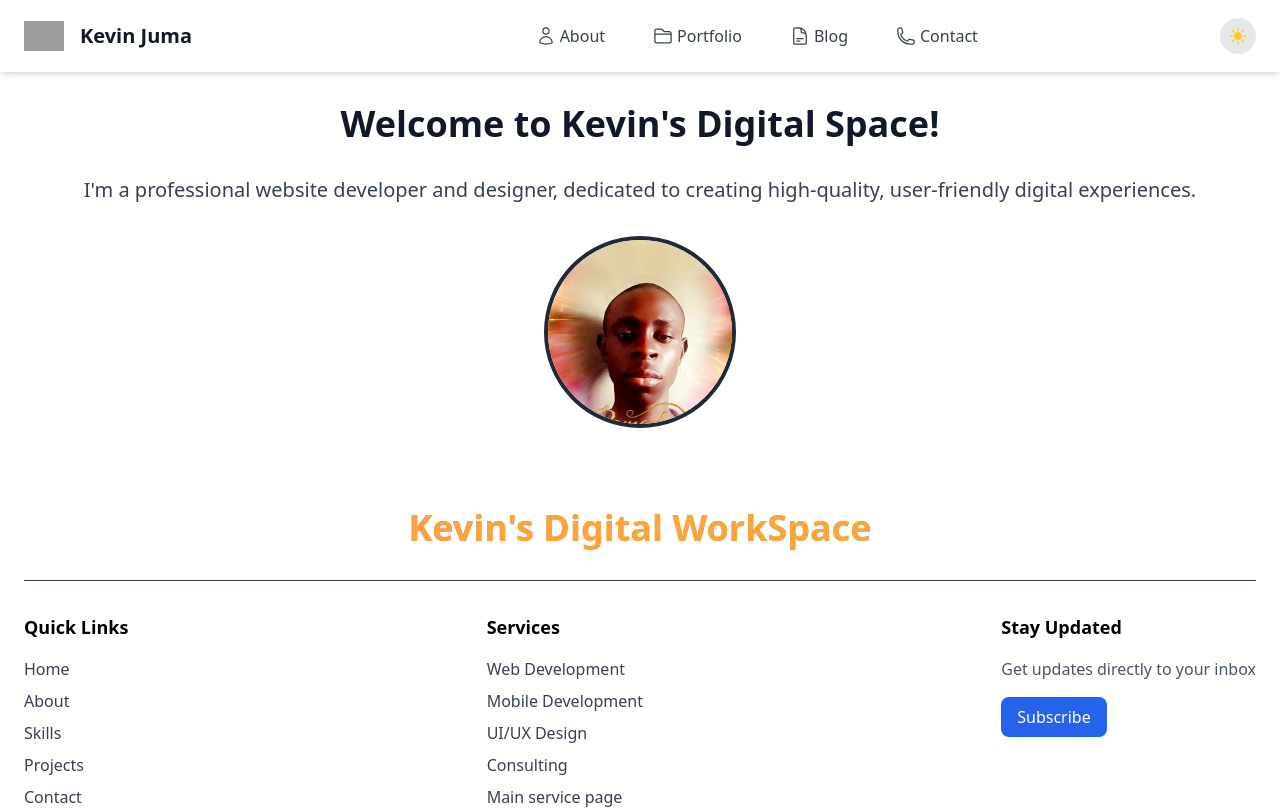
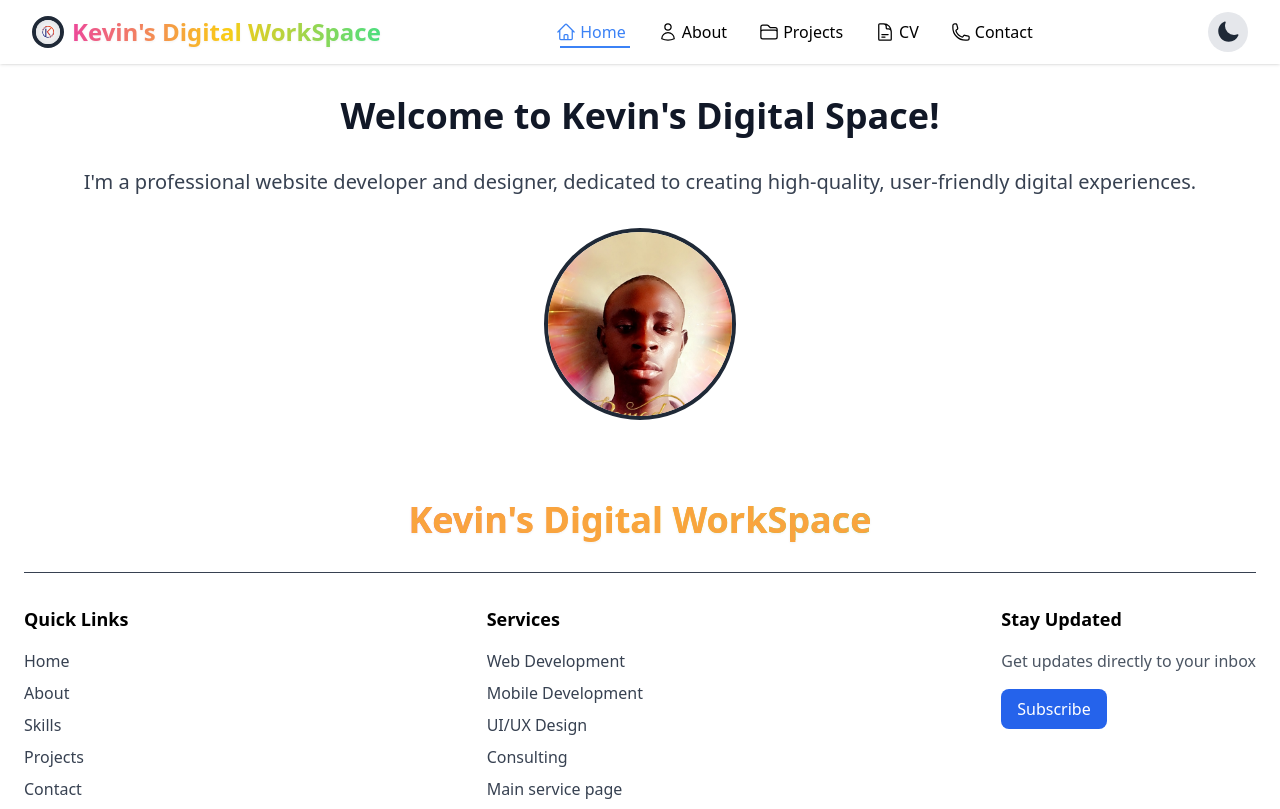
Before and after one commit to kevin-ar-cmd-lab/Portfolio-new, a Next.js app: page / in a window 1280 px wide. Shown: the top 809 px of the page. Built offline with nearby package versions, Linux system fonts and the light colour scheme; grey boxes are pictures that could not be loaded.

Commit message:
Fix navbar active links for back/forward navigation and add smooth underline animation

```diff
--- a/components/Navbar.jsx
+++ b/components/Navbar.jsx
@@ -2,8 +2,6 @@
 
 import Link from 'next/link';
 import Image from 'next/image';
-import { useTheme } from '../context/ThemeContext';
-import { useActivePath } from '../hooks/useActivePath';
 import { SunIcon, MoonIcon } from '@heroicons/react/24/solid';
 import {
   HomeIcon,
@@ -12,64 +10,135 @@ import {
   DocumentTextIcon,
   PhoneIcon,
 } from '@heroicons/react/24/outline';
+import { useTheme } from '../context/ThemeContext';
+import { useActivePath } from '../hooks/useActivePath';
 
-const navItems = [
-  { href: '/', label: 'Home', icon: HomeIcon },
-  { href: '/about', label: 'About', icon: UserIcon },
-  { href: '/portfolio', label: 'Portfolio', icon: FolderIcon },
-  { href: '/blog', label: 'Blog', icon: DocumentTextIcon },
-  { href: '/contact', label: 'Contact', icon: PhoneIcon },
+export default function Navbar() {
+  const { darkMode, toggleDarkMode } = useTheme();
+  const { isExactActive, isSectionActive } = useActivePath();
+
+  const links = [
+    { href: '/', label: 'Home', icon: HomeIcon, type: 'exact' },
+    { href: '/about', label: 'About', icon: UserIcon, type: 'exact' },
+    { href: '/projects', label: 'Projects', icon: FolderIcon, type: 'section' },
+    { href: '/cv', label: 'CV', icon: DocumentTextIcon, type: 'exact' },
+    { href: '/contact', label: 'Contact', icon: PhoneIcon, type: 'exact' },
   ];
 
-export default function Navbar() {
-  const { isExactActive, isSectionActive } = useActivePath();
-  const { theme, toggleTheme } = useTheme();
+  const isActiveLink = (link) =>
+    link.type === 'section' ? isSectionActive(link.href) : isExactActive(link.href);
 
   return (
-    <nav className="flex items-center justify-between px-6 py-4 bg-white dark:bg-gray-900 shadow-md">
-      <div className="flex items-center space-x-4">
-        <Image src="/logo.png" alt="Logo" width={40} height={40} />
-        <span className="font-bold text-xl text-gray-900 dark:text-white">Kevin Juma</span>
+    <>
+      {/* Top Navbar */}
+      <nav className="fixed top-0 left-0 w-full z-50 bg-white dark:bg-gray-900 shadow">
+        <div className="max-w-7xl mx-auto px-4 sm:px-6 lg:px-8">
+          <div className="flex justify-between h-16 items-center">
+            {/* Logo */}
+            <div className="flex items-center space-x-2">
+              <Image
+                src="/Kevin.jpg"
+                alt="Logo"
+                width={32}
+                height={32}
+                className="rounded-full object-cover border-4 border-gray-800"
+                priority
+              />
+              <span className="text-2xl font-bold text-transparent bg-clip-text bg-gradient-to-r from-pink-500 via-yellow-400 to-green-400 animate-cycle-color drop-shadow-sm">
+                Kevin&apos;s Digital WorkSpace
+              </span>
             </div>
 
-      <ul className="flex items-center space-x-6">
-        {navItems.map(({ href, label, icon: Icon }) => {
-          const active = href === '/' ? isExactActive(href) : isSectionActive(href);
+            {/* Desktop Links */}
+            <div className="hidden md:flex space-x-8 items-center relative">
+              {links.map((link) => {
+                const { href, label, icon: Icon } = link;
+                const isActive = isActiveLink(link);
 
                 return (
-            <li key={href}>
                   <Link
+                    key={href}
                     href={href}
-                className={`
-                  relative flex items-center space-x-1 px-3 py-2 rounded-md transition-colors duration-300
-                  ${active ? 'text-white' : 'text-gray-700 dark:text-gray-300 hover:text-gray-900 dark:hover:text-white'}
-                `}
+                    className="relative flex items-center space-x-1 font-medium transition-colors duration-300"
                   >
-                <Icon className="h-5 w-5" />
-                <span>{label}</span>
+                    <Icon
+                      className={`h-5 w-5 transition-colors duration-300 ${
+                        isActive ? 'text-blue-500 dark:text-blue-400' : 'text-black dark:text-white hover:text-blue-500 dark:hover:text-blue-300'
+                      }`}
+                    />
+                    <span
+                      className={`transition-colors duration-300 ${
+                        isActive ? 'text-blue-500 dark:text-blue-400' : ''
+                      }`}
+                    >
+                      {label}
+                    </span>
 
-                {/* Animated background highlight */}
-                {active && (
+                    {/* Smooth underline */}
                     <span
-                    className="absolute inset-0 bg-blue-600 rounded-md -z-10 transition-all duration-300"
+                      className="absolute -bottom-1 left-0 h-0.5 w-full bg-blue-500 dark:bg-blue-400 transition-all duration-300"
+                      style={{ transform: isActive ? 'scaleX(1)' : 'scaleX(0)' }}
                     />
-                )}
                   </Link>
-            </li>
                 );
               })}
-      </ul>
+            </div>
 
+            {/* Theme Toggle */}
             <button
-        onClick={toggleTheme}
-        className="ml-4 p-2 rounded-full bg-gray-200 dark:bg-gray-700 hover:bg-gray-300 dark:hover:bg-gray-600 transition"
+              onClick={toggleDarkMode}
+              className="p-2 rounded-full bg-gray-200 dark:bg-gray-700 hover:bg-gray-300 dark:hover:bg-gray-600 transition"
+              aria-label="Toggle Dark Mode"
             >
-        {theme === 'light' ? (
-          <MoonIcon className="h-5 w-5 text-gray-900" />
+              {darkMode ? (
+                <SunIcon className="h-6 w-6 text-yellow-400" />
               ) : (
-          <SunIcon className="h-5 w-5 text-yellow-400" />
+                <MoonIcon className="h-6 w-6 text-gray-800" />
               )}
             </button>
+          </div>
+        </div>
       </nav>
+
+      {/* Bottom Navbar - Mobile */}
+      <nav className="fixed bottom-0 left-0 w-full z-50 bg-white dark:bg-gray-900 shadow md:hidden">
+        <div className="max-w-7xl mx-auto px-4 sm:px-6 lg:px-8">
+          <div className="flex justify-around h-14 items-center">
+            {links.map((link) => {
+              const { href, label, icon: Icon } = link;
+              const isActive = isActiveLink(link);
+
+              return (
+                <Link
+                  key={href}
+                  href={href}
+                  className={`flex flex-col items-center text-xs font-medium transition-colors duration-300 ${
+                    isActive
+                      ? 'text-blue-500 dark:text-blue-400'
+                      : 'text-black dark:text-white hover:text-blue-500 dark:hover:text-blue-300'
+                  }`}
+                >
+                  <Icon className="h-5 w-5 mb-1" aria-hidden="true" />
+                  {label}
+                </Link>
+              );
+            })}
+          </div>
+        </div>
+      </nav>
+
+      {/* Global layout padding */}
+      <style jsx global>{`
+        body {
+          padding-top: 4rem;
+          padding-bottom: 3.5rem;
+        }
+        @media (min-width: 768px) {
+          body {
+            padding-bottom: 0;
+          }
+        }
+      `}</style>
+    </>
   );
 }
```
Lines whose indentation alone changed are shown as unchanged.
